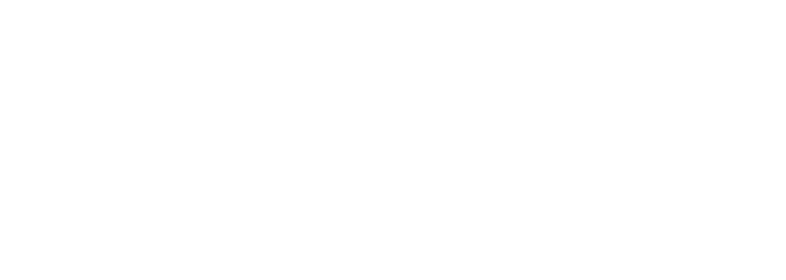
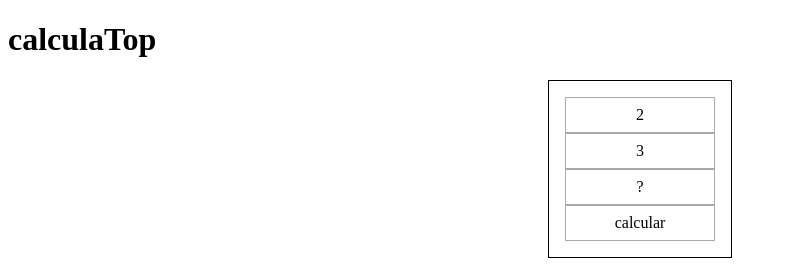
Before and after one commit to Matheus-L-Boaventura/atv7, a plain HTML site: page index.html in a window 1280 px wide. Shown: the whole page, without its empty margins (0-786 px from the left). Drawn offline with Linux system fonts and the light colour scheme.

Commit message:
calculatop

```diff
--- a/index.html
+++ b/index.html
@@ -1,12 +1,32 @@
 <!DOCTYPE html>
-<html lang="en">
+<html lang="pt">
 <head>
     <meta charset="UTF-8">
     <meta http-equiv="X-UA-Compatible" content="IE=edge">
     <meta name="viewport" content="width=device-width, initial-scale=1.0">
-    <title>Document</title>
+    <title>calculaTop</title>
+    <style>
+        div#calculadora{
+            border: 1px solid black;
+            padding: 1em;
+            width: 150px;
+            margin: auto;
+        }
+        #calculadora > div {
+            padding: 0.5em;
+            border:  1px solid darkgray;
+            text-align: center;
+        }
+    </style>
 </head>
 <body>
+    <h1>calculaTop</h1>
+    <div id="calculadora">
+        <div>2</div>
+        <div>3</div>
+        <div>?</div>
+        <div>calcular</div>
+    </div>
 
 </body>
 </html>
```
